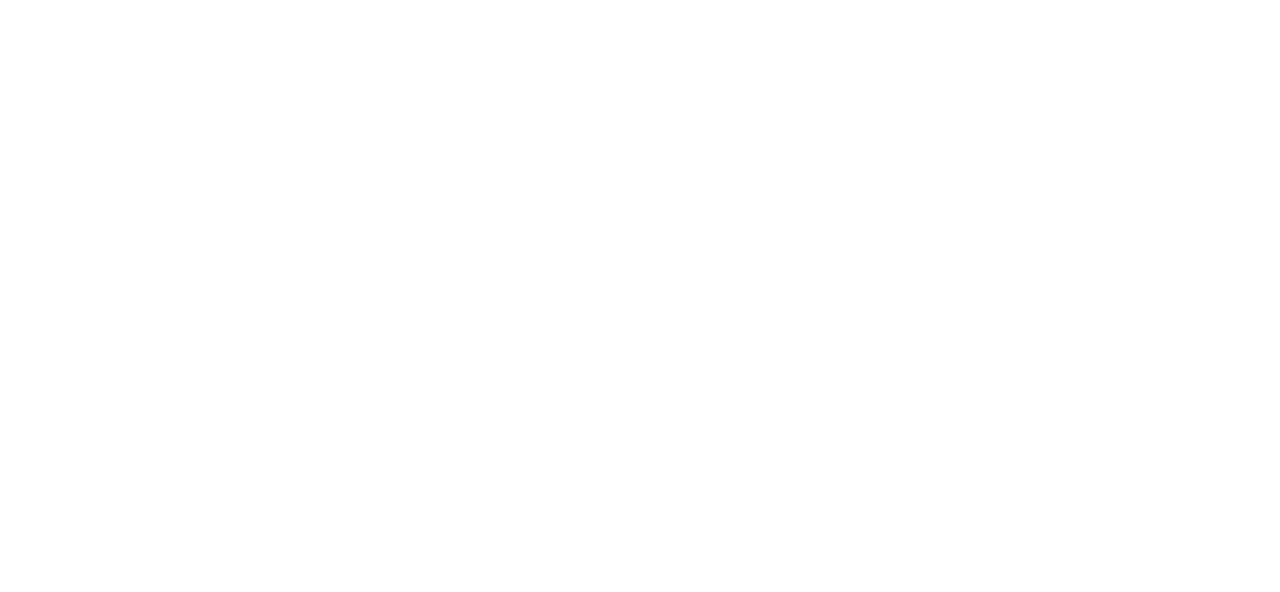
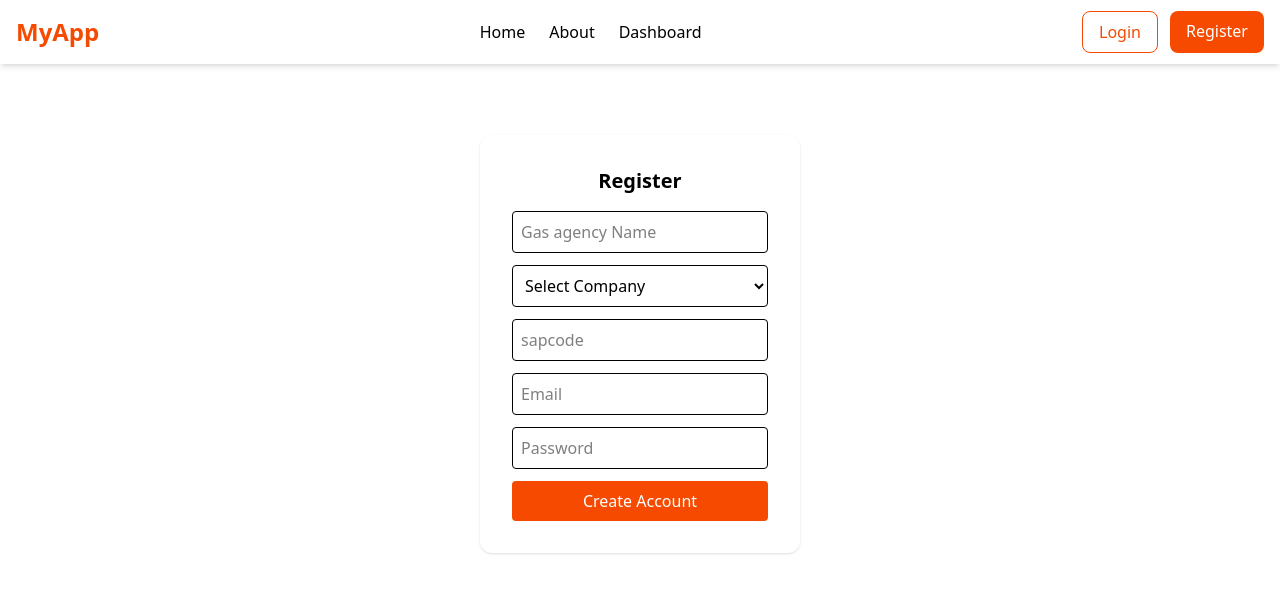
Before and after one commit to Web-Dev-Spider/my-app-client, a React (Vite) app: page /register in a window 1280 px wide. Before the commit this address had no page. Shown: the top 592 px of the page. Built offline with nearby package versions, Linux system fonts and the light colour scheme.

Commit message:
agency registration done

```diff
--- a/package.json
+++ b/package.json
@@ -14,6 +14,7 @@
     "axios": "^1.13.4",
     "react": "^19.2.0",
     "react-dom": "^19.2.0",
+    "react-icons": "^5.5.0",
     "react-router-dom": "^7.13.0",
     "tailwindcss": "^4.1.18"
   },
--- a/pages/Home.jsx
+++ /dev/null
@@ -1,18 +0,0 @@
-import React from 'react'
-import { useNavigate } from 'react-router-dom'
-
-function Home() {
-    const navigate = useNavigate()
-    const handleLogin = () => {
-        navigate('/login')
-    }
-    return (
-        <div>
-            <h2 className='text-6xl text-slate-500'>Home Page!!!!</h2>
-            <button className='bg-amber-500 p-2' onClick={handleLogin}>Login</button>
-
-        </div>
-    )
-}
-
-export default Home
--- a/src/App.jsx
+++ b/src/App.jsx
@@ -1,16 +1,65 @@
+// import React from 'react'
+// import { Route, Routes, BrowserRouter } from 'react-router-dom'
+// import Home from '../pages/Home'
+// import Login from '../pages/Login'
+// import Welcome from '../pages/Welcome'
+// import About from '../pages/About'
+// import Register from '../pages/Register'
+// import Dashboard from '../pages/Dashboard'
+// import Navbar from '../components/Navbar'
+
+// function App() {
+//   return (
+//     <BrowserRouter>
+
+//       <Routes>
+
+//         <Route element={<Navbar />} >
+//           <Route path='/' element={<Home />} />
+//           <Route path='/login' element={<Login />} />
+//           <Route path='/home' element={<Welcome />} />
+//           <Route path="/about" element={<About />} />
+//         </Route>
+
+//         <Route path="/register" element={<Register />} />
+//         <Route path="/dashboard" element={<Dashboard />} />
+//       </Routes>
+//     </BrowserRouter>
+//   )
+// }
+
+// export default App
 import React from 'react'
-import { Route, Routes } from 'react-router-dom'
-import Home from '../pages/Home'
-import Login from '../pages/Login'
-import Welcome from '../pages/Welcome'
+import { Routes, Route } from 'react-router-dom'
+
+import Home from './pages/Home'
+import Login from './pages/Login'
+import Welcome from './pages/Welcome'
+import About from './pages/About'
+import Register from './pages/Register'
+import Dashboard from './pages/Dashboard'
+import Layout from './layouts/Layout'
 
 function App() {
+
   return (
+
     <Routes>
-      <Route path='/' element={<Home />} />
-      <Route path='/login' element={<Login />} />
-      <Route path='/home' element={<Welcome />} />
+
+      {/* Routes WITH Navbar */}
+      <Route element={<Layout />}>
+        <Route path="/" element={<Home />} />
+        <Route path="/home" element={<Welcome />} />
+        <Route path="/about" element={<About />} />
+        <Route path="/dashboard" element={<Dashboard />} />
+        <Route path="/login" element={<Login />} />
+        <Route path="/register" element={<Register />} />
+      </Route>
+
+      {/* Routes WITHOUT Navbar */}
+
     </Routes>
+
   )
 }
 
--- /dev/null
+++ b/src/axios/axiosInstance.js
@@ -0,0 +1,10 @@
+import axios from "axios";
+
+const api = axios.create({
+  baseURL: `${import.meta.env.VITE_BASE_URL}`,
+  withCredentials: true,
+  headers: {
+    "Content-Type": "application/json",
+  },
+});
+export default api;
--- /dev/null
+++ b/src/components/Navbar.jsx
@@ -0,0 +1,27 @@
+import React from 'react'
+import { BrowserRouter as Router, Routes, Route, Link, Navigate, Outlet } from "react-router-dom";
+
+function Navbar() {
+    return (
+        <nav className="bg-white shadow-md">
+            <div className="max-w-7xl mx-auto px-4 h-16 flex items-center justify-between">
+                <h1 className="text-2xl font-bold text-orange-600">MyApp</h1>
+
+
+                <div className="hidden md:flex gap-6">
+                    <Link to="/" className="hover:text-orange-600">Home</Link>
+                    <Link to="/about" className="hover:text-orange-600">About</Link>
+                    <Link to="/dashboard" className="hover:text-orange-600">Dashboard</Link>
+                </div>
+
+
+                <div className="flex gap-3">
+                    <Link to="/login" className="px-4 py-2 border border-orange-600 text-orange-600 rounded-lg">Login</Link>
+                    <Link to="/register" className="px-4 py-2 bg-orange-600 text-white rounded-lg">Register</Link>
+                </div>
+            </div>
+        </nav>
+    )
+}
+
+export default Navbar
--- /dev/null
+++ b/src/layouts/Layout.jsx
@@ -0,0 +1,15 @@
+import React from 'react'
+
+import { Outlet } from 'react-router-dom'
+import Navbar from '../components/Navbar'
+
+function Layout() {
+    return (
+        <div>
+            <Navbar />
+            <Outlet />
+        </div>
+    )
+}
+
+export default Layout
--- /dev/null
+++ b/src/pages/About.jsx
@@ -0,0 +1,11 @@
+import React from 'react'
+
+function About() {
+    return (
+        <div className="p-10 text-center">
+            <h2 className="text-3xl font-bold">About Page</h2>
+        </div>
+    )
+}
+
+export default About
--- /dev/null
+++ b/src/pages/Dashboard.jsx
@@ -0,0 +1,20 @@
+import React from 'react'
+import { Navigate } from 'react-router-dom';
+
+function Dashboard() {
+    const isAuthenticated = true; // mock auth
+
+
+    if (!isAuthenticated) {
+        return <Navigate to="/login" replace />;
+    }
+
+
+    return (
+        <div className="p-10 text-center">
+            <h2 className="text-3xl font-bold">Dashboard (Protected)</h2>
+        </div>
+    );
+}
+
+export default Dashboard
--- /dev/null
+++ b/src/pages/Home.jsx
@@ -0,0 +1,14 @@
+import React from 'react'
+
+function Home() {
+
+
+    return (
+        <div className="p-10 text-center">
+            <h2 className="text-4xl font-bold mb-4">Home Page</h2>
+            <p className="text-gray-600">React Router v6 with Tailwind CSS</p>
+        </div>
+    )
+}
+
+export default Home
--- a/pages/Login.jsx
+++ b/src/pages/Login.jsx
@@ -26,6 +26,7 @@
                 navigate('/home')
             }
             else {
+
                 alert(res.data.message)
             }
             console.log(res.data)
--- /dev/null
+++ b/src/pages/Register.jsx
@@ -0,0 +1,66 @@
+
+import React, { useState } from 'react'
+import { Navigate } from 'react-router-dom'
+import { VscLoading } from "react-icons/vsc";
+import { FaC } from "react-icons/fa6";
+
+import { useNavigate } from 'react-router-dom'
+import api from '../axios/axiosInstance'
+function Register() {
+
+    const navigate = useNavigate()
+    const [loading, setLoading] = useState(false)
+    const [registrationData, setRegistrationData] = useState({
+        gasAgencyName: '',
+        sapcode: '',
+        email: '',
+        password: '',
+        company: ''
+    })
+
+    const handleChange = (e) => {
+        setRegistrationData({
+            ...registrationData,
+            [e.target.name]: e.target.value
+        })
+    }
+
+    const handleRegister = async (e) => {
+        e.preventDefault()
+        console.log("Registration data", registrationData)
+        setLoading(true)
+        const res = await api.post(`/auth/register`, registrationData)
+        if (res.data.success) {
+
+            navigate('/dashboard')
+        } else {
+
+            alert(res.data.message)
+        }
+    }
+
+    return (
+        <div className='text-center'>
+
+            <div className="flex justify-center items-center h-[70vh]">
+                <div className="bg-white p-8 rounded-xl shadow w-80">
+                    <h2 className="text-xl font-bold mb-4">Register</h2>
+                    <input className="w-full mb-3 p-2 border rounded" name='gasAgencyName' placeholder="Gas agency Name" onChange={handleChange} value={registrationData.gasAgencyName} />
+                    <select className="w-full mb-3 p-2 border rounded" name='company' onChange={handleChange} value={registrationData.company}>
+                        <option value="">Select Company</option>
+                        <option value="IOCL">IOCL</option>
+                        <option value="HPCL">HPCL</option>
+                        <option value="BPCL">BPCL</option>
+                    </select>
+                    <input className="w-full mb-3 p-2 border rounded" name='sapcode' placeholder="sapcode" onChange={handleChange} value={registrationData.sapCode} />
+                    <input className="w-full mb-3 p-2 border rounded" name='email' placeholder="Email" onChange={handleChange} value={registrationData.email} />
+                    <input className="w-full mb-3 p-2 border rounded" name='password' type="password" placeholder="Password" onChange={handleChange} value={registrationData.password} />
+                    <button className="w-full bg-orange-600 text-white py-2 rounded" onClick={handleRegister}>Create Account</button>
+                </div>
+            </div>
+            {loading && <div className='flex mx-auto w-fit items-center gap-2'>Creating the admin user for your agency . . . . please wait !!! <FaC className='animate-spin' /></div>}
+        </div>
+    )
+}
+
+export default Register
```
Also changed, not shown: src/pages/Welcome.jsx (renamed from pages/Welcome.jsx), 2 other files (tests, documents, lock files or other folders).
